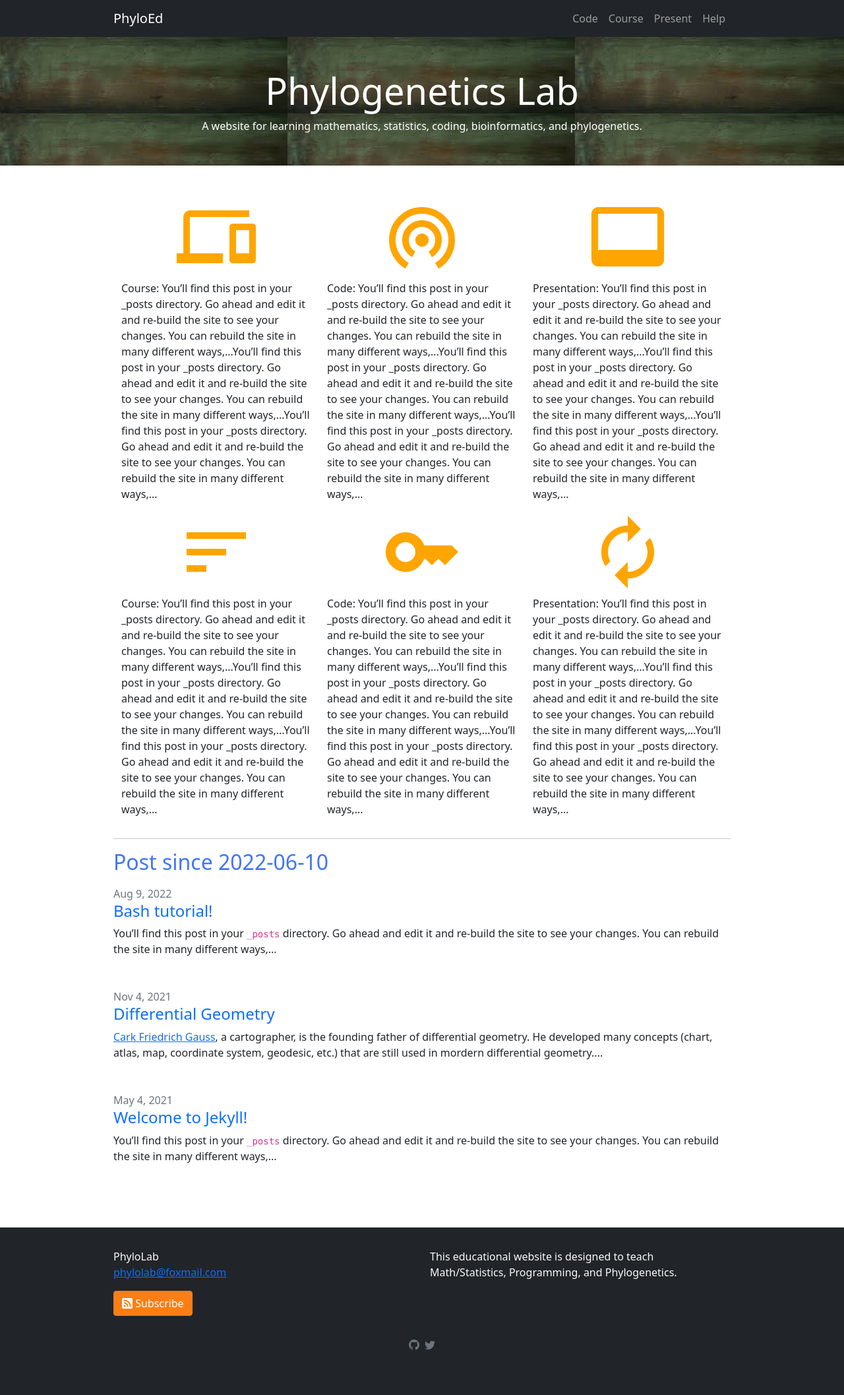
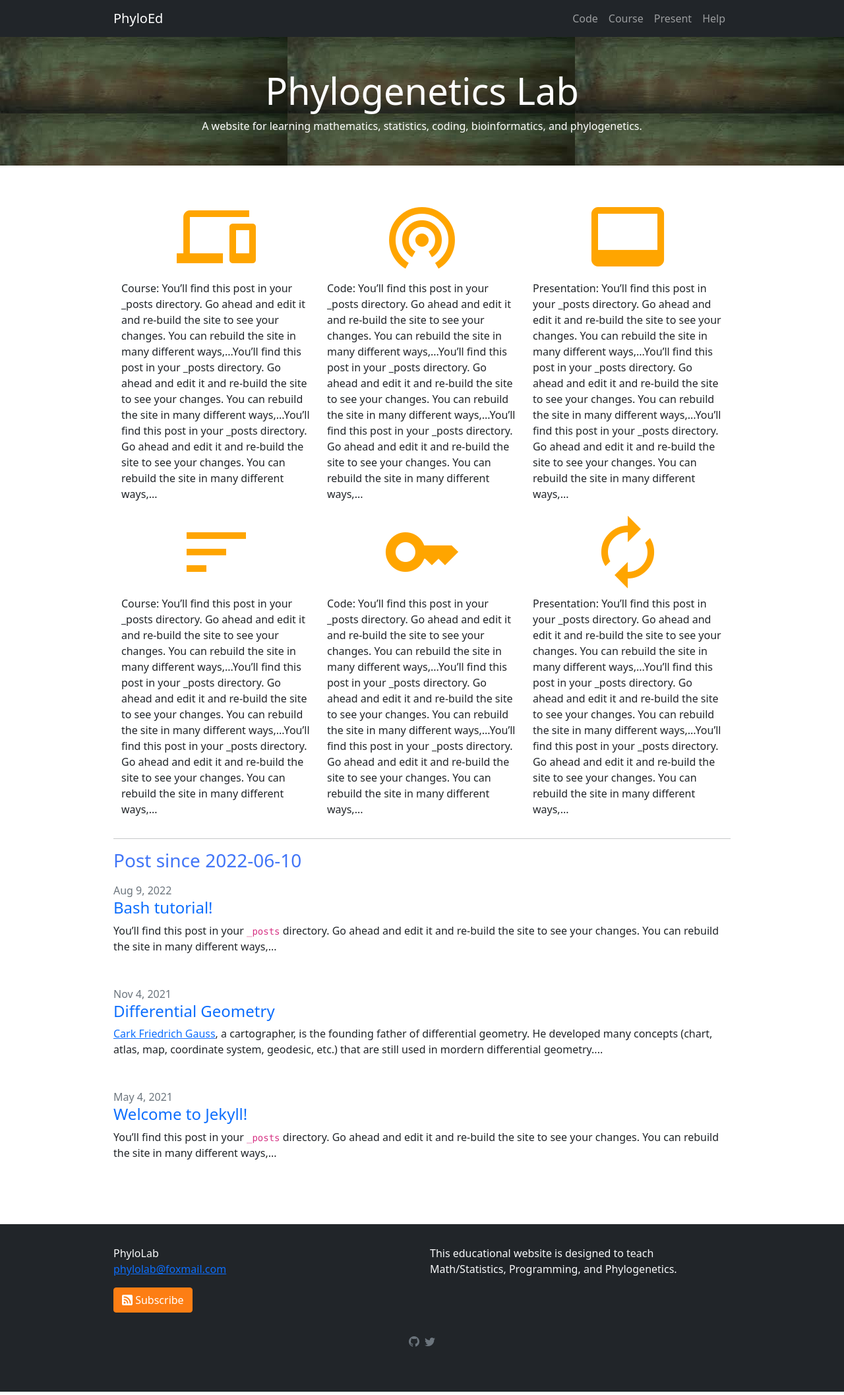
Before and after one commit to lliu1871/PhyEd, a Jekyll site: the page built from index.markdown, in a window 1280 px wide. Shown: the whole page at 66% size. Built offline with Jekyll 4.4.1, drawn with Linux system fonts in a browser that asks for light colours; comment, search, counter and statistics services are not loaded.

Commit message:
Update index.markdown

```diff
--- a/index.markdown
+++ b/index.markdown
@@ -49,6 +49,8 @@ layout: home
 </div>
 
 <hr>
-<h2 style="color:#4175F7">Post since 2022-06-10</h2>
+<h3 style="color:#4175F7">Post since 2022-06-10</h3>
 <p></p>
 <p></p>
+<p></p>
+<p></p>
```
